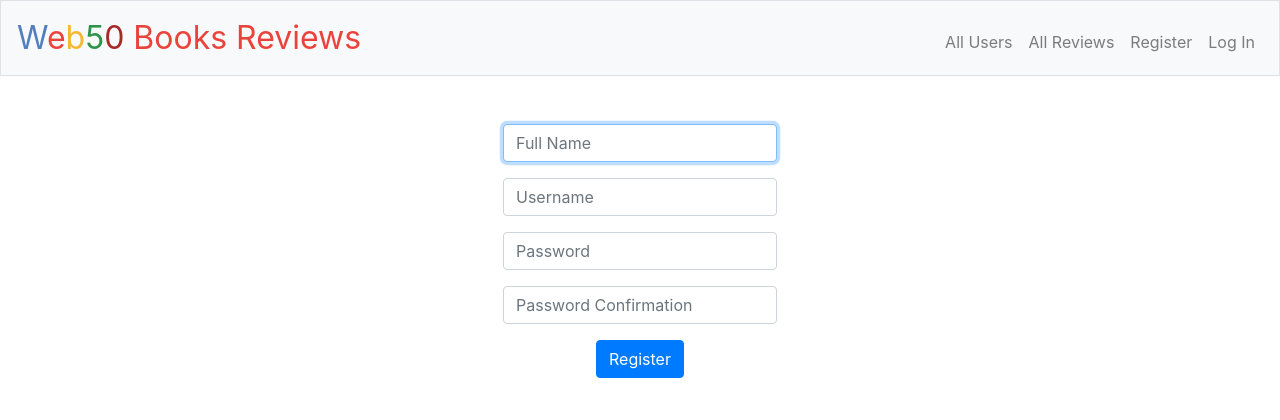
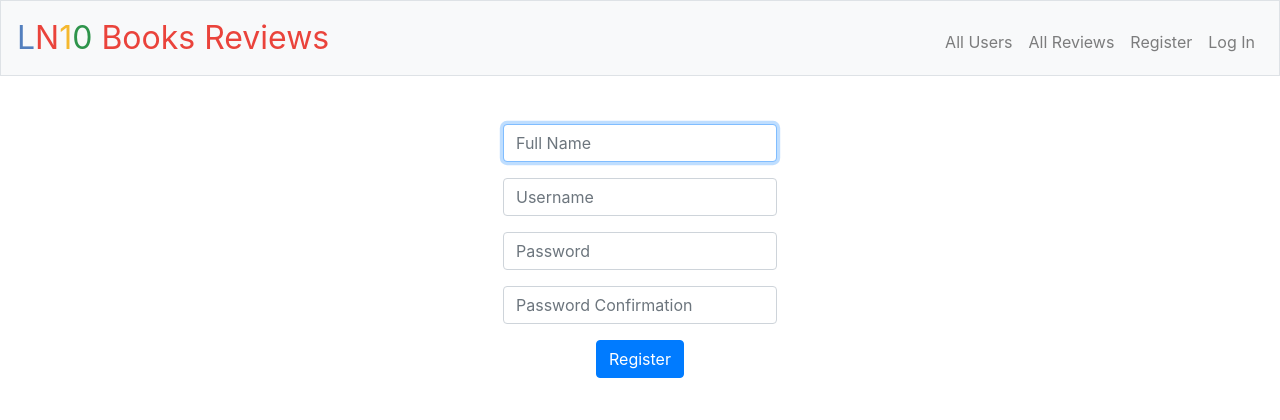
Before and after one commit to navetech/web50, a Flask app: page /register in a window 1280 px wide. Shown: the top 420 px of the page. Run offline with Flask 2, Linux system fonts and the light colour scheme; some libraries are stand-ins or nearby versions.

Commit message:
Change main header shown on all pages

```diff
--- a/projects/2019/x/1/templates/layout.html
+++ b/projects/2019/x/1/templates/layout.html
@@ -27,7 +27,7 @@
     <body>
 
         <nav class="navbar navbar-expand-md navbar-light bg-light border">
-            <a class="navbar-brand" href="/"><span class="blue">W</span><span class="red">e</span><span class="yellow">b</span><span class="green">5</span><span class="brown">0</span> <span class="red">Books Reviews</span></a>
+            <a class="navbar-brand" href="/"><span class="blue">L</span><span class="red">N</span><span class="yellow">1</span><span class="green">0</span> <span class="red">Books Reviews</span></a>
             <button aria-controls="navbar" aria-expanded="false" aria-label="Toggle navigation" class="navbar-toggler" data-target="#navbar" data-toggle="collapse" type="button">
                 <span class="navbar-toggler-icon"></span>
             </button>
```
